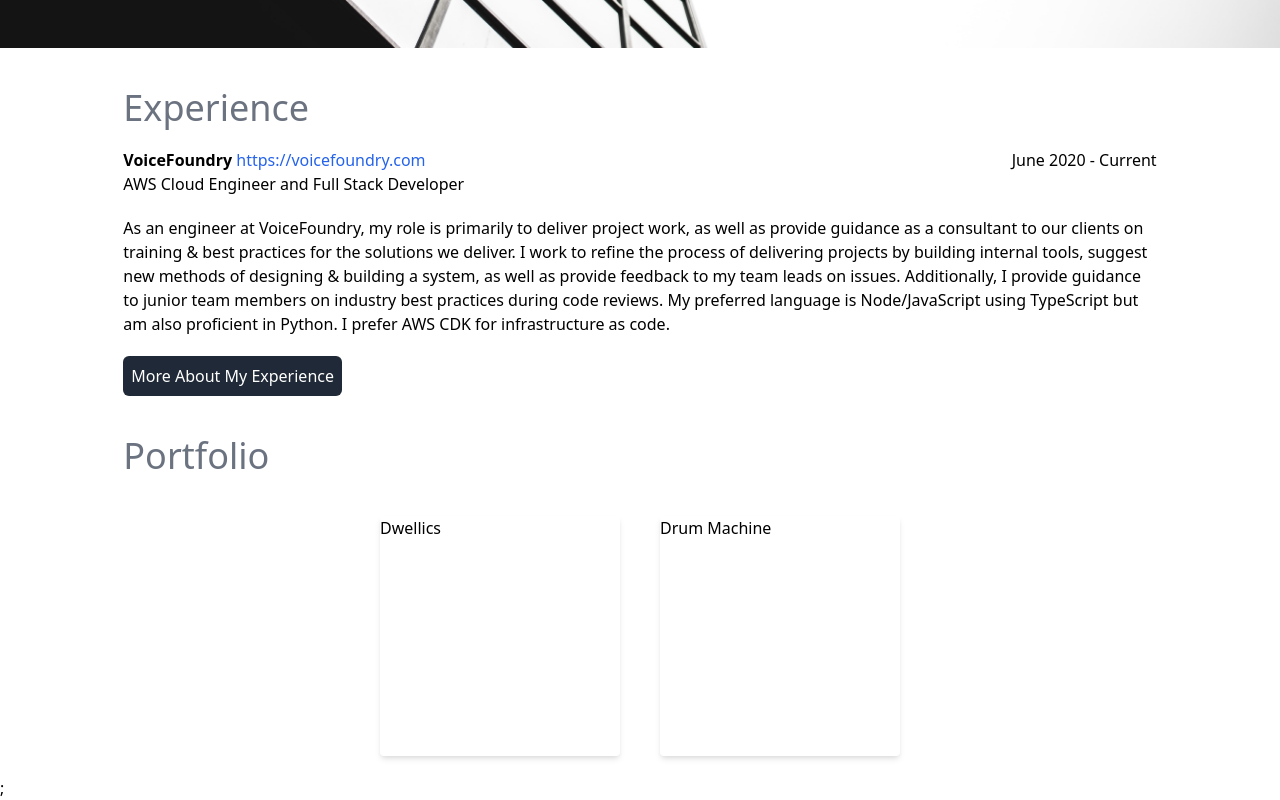
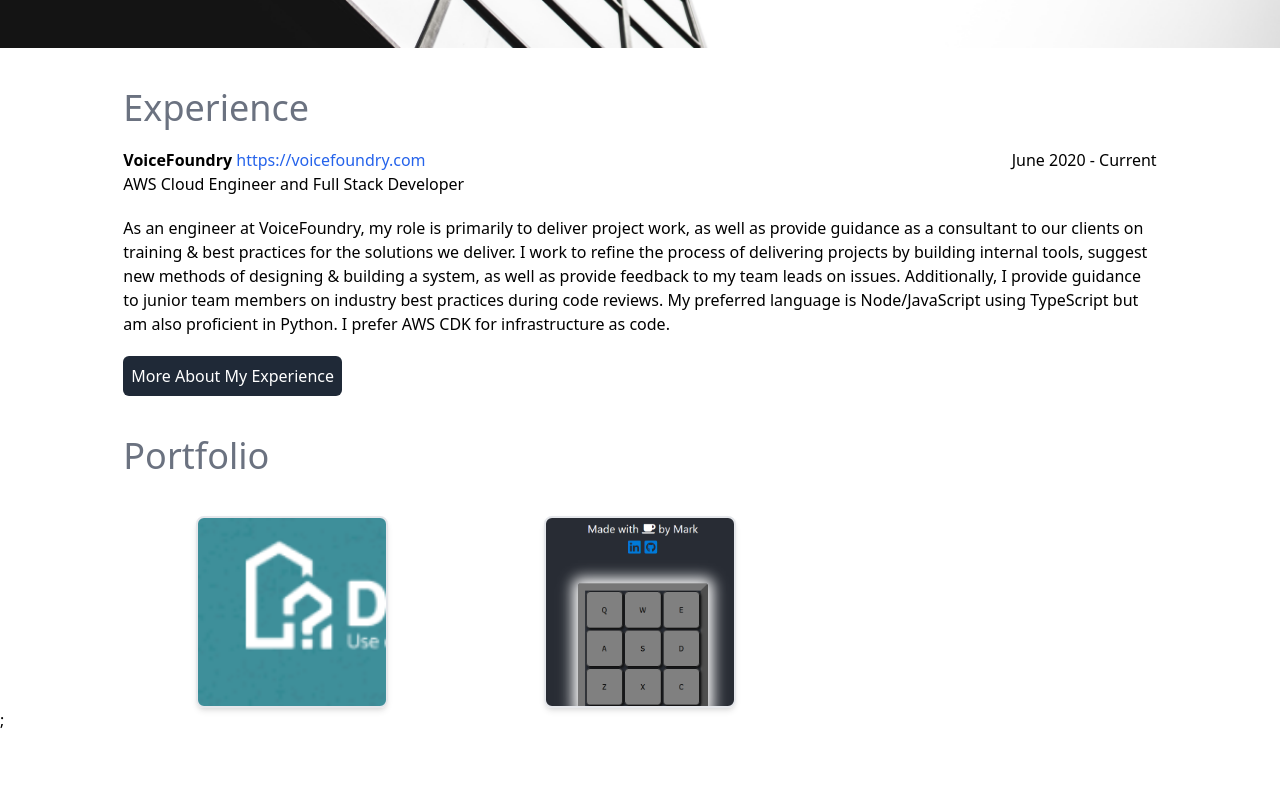
Before and after one commit to vinarius/portfolio, a Next.js app: page / in a window 1280 px wide. Shown: the part 816-1616 px from the top of the page. After the commit the page ends 1548 px from the top, so only its background shows below. Built offline with nearby package versions, Linux system fonts and the light colour scheme.

Commit message:
changes to project section

```diff
--- a/pages/index.tsx
+++ b/pages/index.tsx
@@ -160,12 +160,22 @@
             className="mt-10"
             id="portfolio"
           >
-            <h1 className="my-5 text-gray-500 text-4xl">Portfolio</h1>
-            <div className="flex flex-col items-center">
-              <div className="flex my-5">
-                <p className="shadow-md w-60 h-60 rounded mx-5">Dwellics</p>
-                <p className="shadow-md w-60 h-60 rounded mx-5">Drum Machine</p>
-              </div>
+            <h1 className="my-10 text-gray-500 text-4xl">Portfolio</h1>
+            <div className="grid grid-cols-1 sm:grid-cols-2 md:grid-cols-3 gap-3 place-items-center">
+              <a
+                href="https://dwellics.com"
+                target="_blank"
+              >
+                <div
+                  className={`transition-all shadow-md border-2 w-48 h-48 rounded-lg ${styles['project']} ${styles['project-dwellics']}`}
+                  id="dwellics"
+                >
+                </div>
+              </a>
+              <div
+                className={`shadow-md border-2 w-48 h-48 rounded-lg ${styles['project-drum-machine']}`}
+                id="drum-machine"
+              ></div>
             </div>
           </section>
         </div>
--- a/styles/Home.module.css
+++ b/styles/Home.module.css
@@ -1,8 +1,19 @@
-.custom-border-bottom {
+.custom-border-bottom {}
+
+.custom-hero-section {}
+
+.project-drum-machine {
+  background: url('/drum-machine.PNG');
+  background-size: cover;
 }
 
-.custom-hero-section {
+.project-dwellics {
+  background: url('/dwellics.PNG');
+  background-size: cover;
+}
 
+.project:hover {
+  opacity: 75%;
 }
 
 @media screen and (max-width: 639px) {
```
Also changed, not shown: public/drum-machine.PNG (added).
